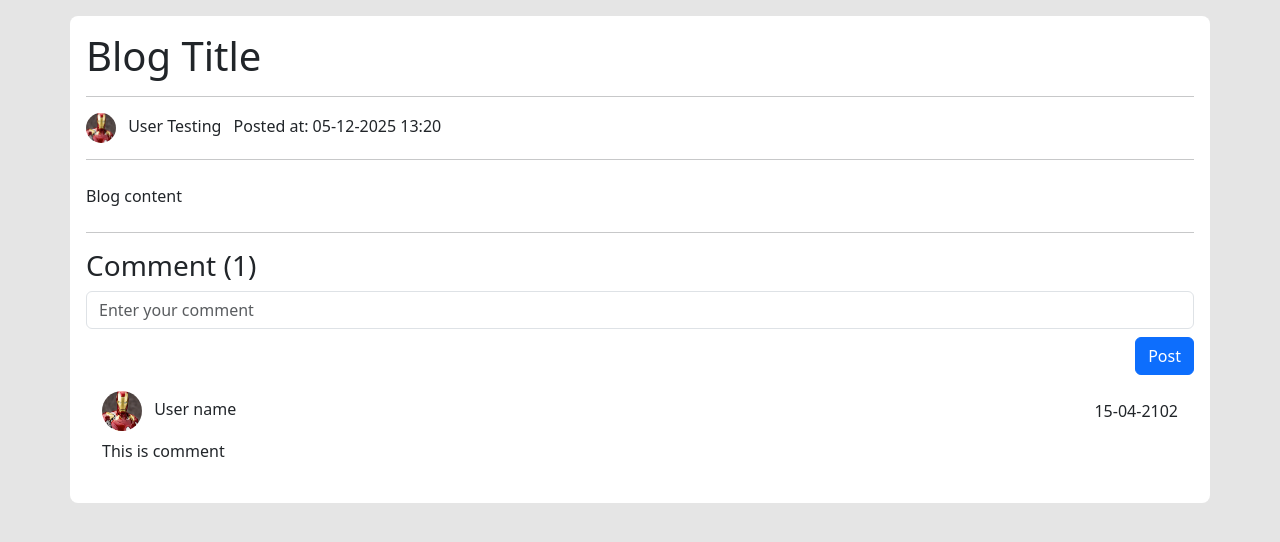
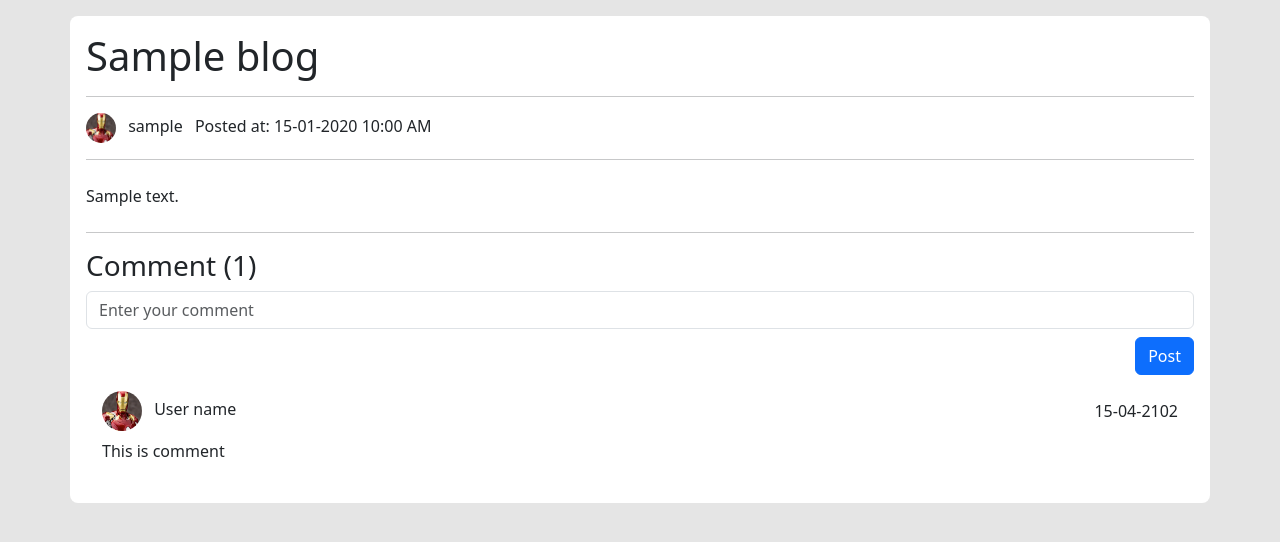
Before and after one commit to LinLin-0628/BiliBili-Django-Tutorial, a Django app: template templates/blog/blog_detail.html in a window 1280 px wide. Shown: the part 73-615 px from the top of the page. Run offline with Django 5.2, Linux system fonts and the light colour scheme; the template is opened without the code that fills it: most values are stand-ins (such as "Sample title", 1, 10 or a date in 2020); data that the repository does not hold is empty; some libraries are stand-ins or nearby versions.

Commit message:
Update Blog Detail template Make it dynamically change

```diff
--- a/templates/blog/blog_detail.html
+++ b/templates/blog/blog_detail.html
@@ -7,17 +7,17 @@
 {% endblock %}
 
 {% block main %}
-    <h1>Blog Title</h1>
+    <h1>{{ blog.title }}</h1>
     <hr>
     <div>
         <img src="{% static 'image/avatar.webp' %}" alt="" class="rounded-circle" style="width: 30px; height: 30px">
-        <span class="ms-2">User Testing</span>
-        <span class="ms-2">Posted at: 05-12-2025 13:20</span>
+        <span class="ms-2">{{ blog.author.username }}</span>
+        <span class="ms-2">Posted at: {{ blog.created_time|date:"d-m-Y h:i A" }}</span>
     </div>
     <hr>
 
     <div class="py-2">
-        Blog content
+        {{ blog.content|safe }}
     </div>
 
     <hr>
```
Also changed, not shown: blog/views.py (+9 -1 lines).
